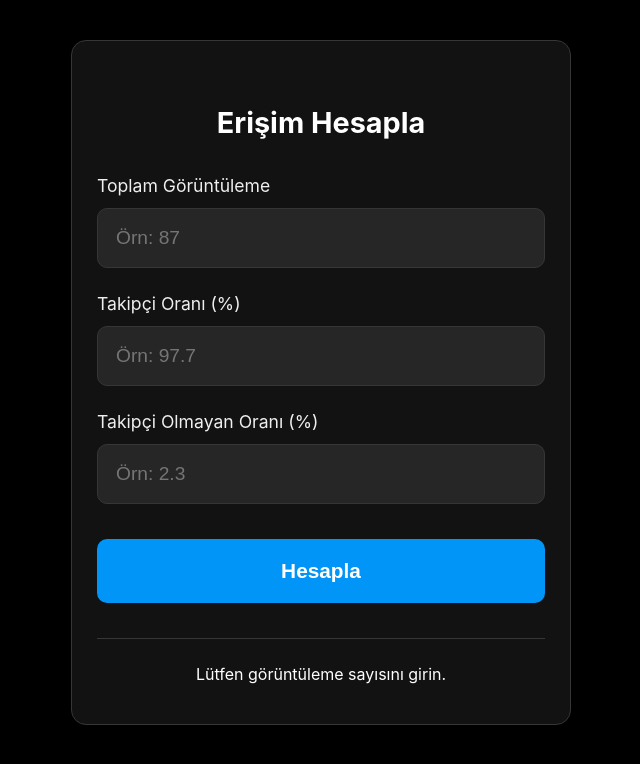
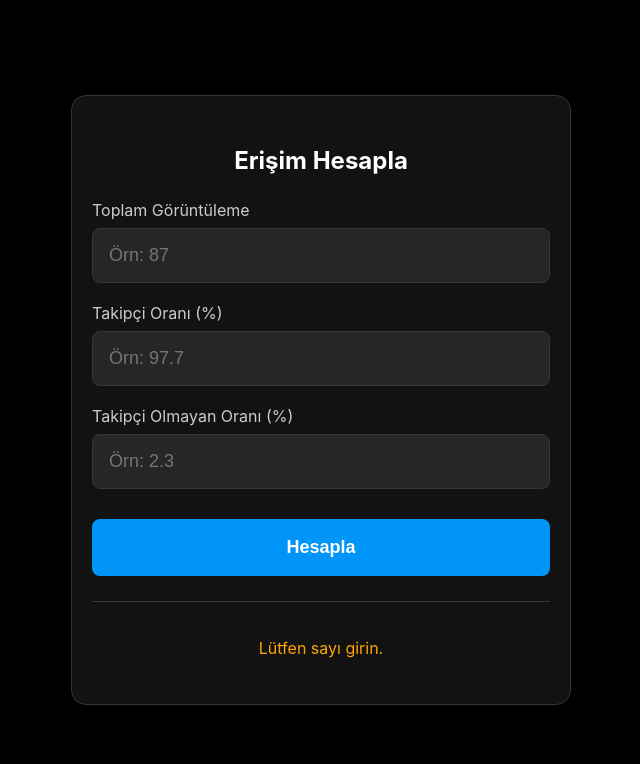
Before and after one commit to ataabt/instahesaplama, a plain HTML site: page index.html in a window 1280 px wide. Both pictures are taken after a click on the button "Hesapla". Shown: the whole page, without its empty margins (319-959 px from the left). Drawn offline with Linux system fonts and the light colour scheme.

Commit message:
Refactor HTML and CSS for layout and styling

```diff
--- a/index.html
+++ b/index.html
@@ -3,7 +3,7 @@
 <head>
     <meta charset="UTF-8">
     <meta name="viewport" content="width=device-width, initial-scale=1.0, maximum-scale=1.0, user-scalable=no">
-    <title>Insta İstatistik Hesaplayıcı</title>
+    <title>Insta İstatistik</title>
     <style>
         :root {
             --bg-color: #000000;
@@ -17,100 +17,75 @@
         * { box-sizing: border-box; }
 
         body {
-            font-family: -apple-system, BlinkMacSystemFont, "Segoe UI", Roboto, Helvetica, Arial, sans-serif;
+            font-family: -apple-system, BlinkMacSystemFont, sans-serif;
             background-color: var(--bg-color);
             color: var(--text-color);
             margin: 0;
-            padding: 20px;
+            padding: 0;
             display: flex;
             justify-content: center;
-            /* Mobilde üstten biraz boşluk bırakıp aşağı doğru uzasın */
-            align-items: flex-start;
+            align-items: center; /* Tam ortalar */
             min-height: 100vh;
         }
 
         .container {
             background: var(--card-bg);
-            padding: 40px 25px; /* İç boşluklar artırıldı */
+            /* Ekranın %90'ını kapla komutu */
+            width: 90vw !important;
+            max-width: 500px;
+            padding: 30px 20px;
             border-radius: 15px;
             border: 1px solid var(--border-color);
-            width: 100%;
-            /* Mobilde çok küçük durmaması için genişliği artırdık */
-            max-width: 500px;
-            box-shadow: 0 10px 30px rgba(0,0,0,0.8);
-            margin-top: 20px;
+            box-shadow: 0 4px 20px rgba(0,0,0,0.5);
         }
 
         h2 {
             text-align: center;
-            margin-bottom: 35px;
-            font-weight: 700;
-            font-size: 1.8rem; /* Başlık büyütüldü */
+            margin-bottom: 25px;
+            font-size: 24px; /* Sabit büyük yazı */
         }
 
         label {
             display: block;
-            margin-bottom: 12px;
-            font-size: 1.1rem; /* Etiketler büyütüldü */
-            color: #efefef;
+            margin-bottom: 8px;
+            color: #ccc;
+            font-size: 16px;
         }
 
         input {
             width: 100%;
-            padding: 18px; /* Giriş kutusu yüksekliği artırıldı */
-            margin-bottom: 25px;
+            padding: 16px; /* Kutuları büyütür */
+            margin-bottom: 20px;
             background-color: var(--input-bg);
             border: 1px solid var(--border-color);
-            border-radius: 10px;
+            border-radius: 8px;
             color: white;
-            font-size: 1.2rem; /* Yazı boyutu büyütüldü */
+            font-size: 18px; /* Yazılan rakamları büyütür */
             outline: none;
-        }
-
-        input:focus {
-            border-color: var(--accent-color);
         }
 
         button {
             width: 100%;
-            padding: 20px; /* Buton büyütüldü */
+            padding: 18px;
             background-color: var(--accent-color);
             color: white;
             border: none;
-            border-radius: 10px;
-            cursor: pointer;
+            border-radius: 8px;
+            font-size: 18px;
             font-weight: bold;
-            font-size: 1.3rem; /* Buton yazısı büyütüldü */
             margin-top: 10px;
         }
 
-        button:active {
-            transform: scale(0.98);
-        }
-
         #result {
-            margin-top: 35px;
-            padding-top: 25px;
+            margin-top: 25px;
+            padding-top: 20px;
             border-top: 1px solid var(--border-color);
             text-align: center;
         }
 
-        .result-item {
-            margin-bottom: 15px;
-            font-size: 1.3rem; /* Sonuç yazıları büyütüldü */
-        }
-
-        .count {
-            font-weight: bold;
-            color: var(--accent-color);
-            font-size: 1.6rem; /* Sayısal sonuçlar vurgulandı */
-        }
-
-        .info {
-            font-size: 0.9rem;
-            color: #8e8e8e;
-            margin-top: 20px;
-        }
+        .result-item { font-size: 18px; margin-bottom: 10px; }
+        .count { font-size: 22px; font-weight: bold; color: var(--accent-color); }
+        .info { font-size: 12px; color: #777; margin-top: 15px; }
     </style>
 </head>
 <body>
@@ -140,7 +115,7 @@
         const resultDiv = document.getElementById('result');
 
         if (isNaN(views)) {
-            resultDiv.innerHTML = "Lütfen görüntüleme sayısını girin.";
+            resultDiv.innerHTML = "<p style='color:orange'>Lütfen sayı girin.</p>";
             return;
         }
 
@@ -148,9 +123,9 @@
         const nonFollowersCount = Math.round((nfPercent / 100) * views) || 0;
 
         resultDiv.innerHTML = `
-            <div class="result-item">Takipçiler: <span class="count">${followersCount}</span> kişi</div>
-            <div class="result-item">Takipçi Olmayanlar: <span class="count">${nonFollowersCount}</span> kişi</div>
-            <div class="info">Sayısal veriler girilen yüzdelere göre en yakın tam sayıya yuvarlanmıştır.</div>
+            <div class="result-item">Takipçiler: <span class="count">${followersCount}</span></div>
+            <div class="result-item">Takipçi Olmayan: <span class="count">${nonFollowersCount}</span></div>
+            <div class="info">Sonuçlar yuvarlanmıştır.</div>
         `;
     }
 </script>
```
